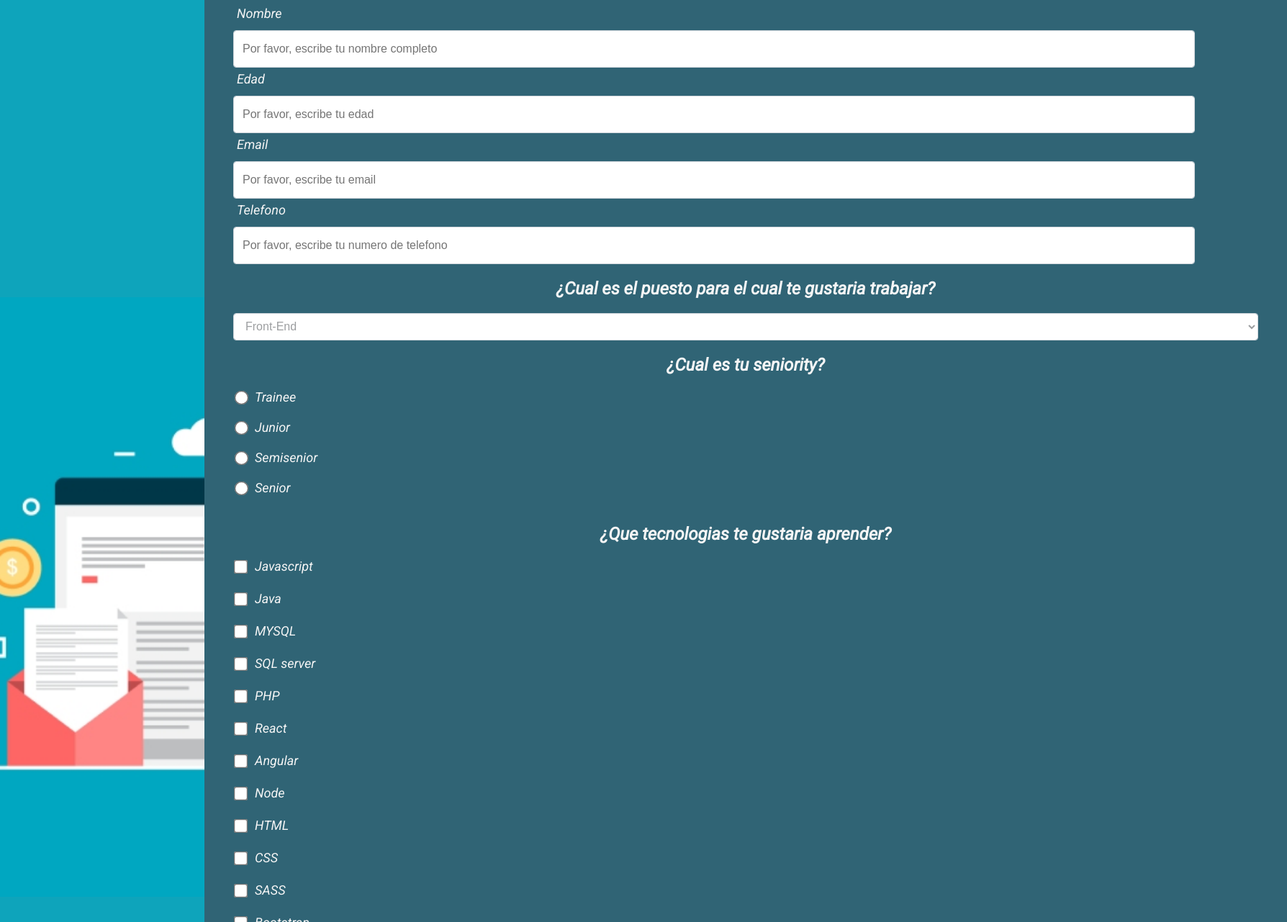
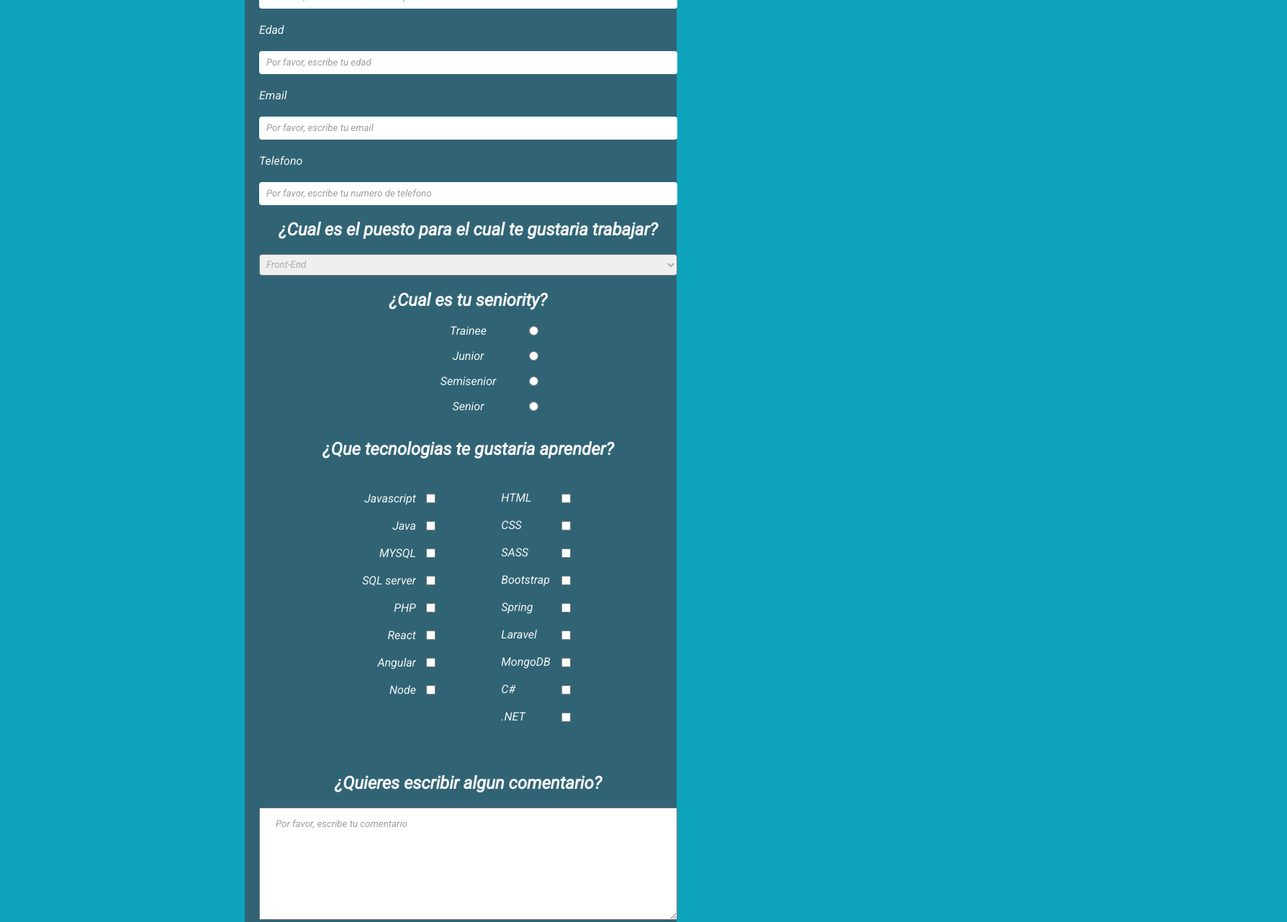
Before and after one commit to AlanRios19/survey-form, a plain HTML site: page index.html in a window 1280 px wide. Shown: the part 175-1456 px from the top of the page at 72% size, 1788 px wide, since content can reach past the window. Drawn offline with Linux system fonts and the light colour scheme.

Commit message:
Personalizando el proyecto

```diff
--- a/index.html
+++ b/index.html
@@ -9,97 +9,85 @@
     <link rel="icon" href="iconos/formulario-icono.png">
 
 </head>
-<body background="Imagen/programacion.jpg">
-    <header>
-        <h1 id="title">Desarrolladores</h1>
-        <p id="description">Encuesta para los amantes de la programacion</p>
-    </header>
-      <div class="container">
-        <div class="order">
-          <form id="survey-form" method="dialog">
-            <div class="center">
-                <label for="nombre" id="name-label">Nombre</label>
-                <input class="control"type="text" id="name" required placeholder="Por favor, escribe tu nombre completo">
-                <label for="edad" id="edad-label">Edad</label>
-                <input class="control"type="number" id="edad" required min="1" max="99" placeholder="Por favor, escribe tu edad">
-                <label for="email" id="email-label">Email</label>
-                <input class="control"type="email" id="email" required placeholder="Por favor, escribe tu email">
-                <label for="telefono" id="number-label">Telefono</label>
-                <input class="control" type="number" id="number" required min="1" max="9999999999" placeholder="Por favor, escribe tu numero de telefono">
+<body>
+    <section class="container">
+        <h1 id="title">Encuesta para Desarrolladores</h1>
+    <div class="box">
+          <form id="survey-form">
+              <div class="inputs-comun">
+                <label class="labels" for="nombre" id="name-label">Nombre</label>
+                <input class="inputs"type="text" id="name" required placeholder="Por favor, escribe tu nombre completo">
+                <label class="labels" for="edad" id="edad-label">Edad</label>
+                <input class="inputs"type="number" id="edad" required min="1" max="99" placeholder="Por favor, escribe tu edad">
+                <label class="labels" for="email" id="email-label">Email</label>
+                <input class="inputs"type="email" id="email" required placeholder="Por favor, escribe tu email">
+                <label class="labels" for="telefono" id="number-label">Telefono</label>
+                <input class="inputs" type="number" id="number" required min="1" max="9999999999" placeholder="Por favor, escribe tu numero de telefono">
+            </div>
                 <h2>¿Cual es el puesto para el cual te gustaria trabajar?</h2>
-                <select class="control" name="puesto" id="dropdown">
+                <select>
                     <option value="1">Front-End</option>
                     <option value="2">Back-End</option>
                     <option value="3">Full Stack</option>
                 </select>
-             </div>
               <h2>¿Cual es tu seniority?</h2>
-                 <div class="order-new">
+                 <div class="inputs-radio">
                     <label for="seniority">Trainee</label>
-                    <input type="radio" name="seniority" value="1">
+                    <input type="radio" class="radio" value="1">
                     <label for="seniority">Junior</label>
-                    <input type="radio" name="seniority" value="2">
+                    <input type="radio" class="radio" value="2">
                     <label for="seniority">Semisenior</label>
-                    <input type="radio" name="seniority" value="3">
+                    <input type="radio" class="radio" value="3">
                     <label for="seniority">Senior</label>
-                    <input type="radio" name="seniority" value="4">
+                    <input type="radio" class="radio" value="4">
                  </div>
                 <h2>¿Que tecnologias te gustaria aprender?</h2>
-                  <div class="order-new">
+                <div class="checkbox-uno">
                       <label for="tecnologias">Javascript</label>
-                      <input type="checkbox" name="tecnologias" value="1">
+                      <input class="label-checkbox-uno" type="checkbox" name="tecnologias" value="1">
                       <label for="tecnologias">Java</label>
-                      <input type="checkbox" name="tecnologias" value="2">
+                      <input class="label-checkbox-uno" type="checkbox" name="tecnologias" value="2">
                       <label for="tecnologias">MYSQL</label>
-                      <input type="checkbox" name="tecnologias" value="3">
+                      <input class="label-checkbox-uno" type="checkbox" name="tecnologias" value="3">
                       <label for="tecnologias">SQL server</label>
-                      <input type="checkbox" name="tecnologias" value="4">
+                      <input class="label-checkbox-uno" type="checkbox" name="tecnologias" value="4">
                       <label for="tecnologias">PHP</label>
-                      <input type="checkbox" name="tecnologias" value="5">
+                      <input class="label-checkbox-uno" type="checkbox" name="tecnologias" value="5">
                       <label for="tecnologias">React</label>
-                      <input type="checkbox" name="tecnologias" value="6">
+                      <input class="label-checkbox-uno" type="checkbox" name="tecnologias" value="6">
                       <label for="tecnologias">Angular</label>
-                      <input type="checkbox" name="tecnologias" value="7">
+                      <input class="label-checkbox-uno" type="checkbox" name="tecnologias" value="7">
                       <label for="tecnologias">Node</label>
-                      <input type="checkbox" name="tecnologias" value="8">
+                      <input class="label-checkbox-uno" type="checkbox" name="tecnologias" value="8">
+                    </div>
+                    <div class="checkbox-dos">
                       <label for="tecnologias">HTML</label>
-                      <input type="checkbox" name="tecnologias" value="9">
+                      <input class="label-checkbox-dos" type="checkbox" name="tecnologias" value="9">
                       <label for="tecnologias">CSS</label>
-                      <input type="checkbox" name="tecnologias" value="10">
+                      <input class="label-checkbox-dos" type="checkbox" name="tecnologias" value="10">
                       <label for="tecnologias">SASS</label>
-                      <input type="checkbox" name="tecnologias" value="11">
+                      <input class="label-checkbox-dos" type="checkbox" name="tecnologias" value="11">
                       <label for="tecnologias">Bootstrap</label>
-                      <input type="checkbox" name="tecnologias" value="12">
+                      <input class="label-checkbox-dos" type="checkbox" name="tecnologias" value="12">
                       <label for="tecnologias">Spring</label>
-                      <input type="checkbox" name="tecnologias" value="13">
+                      <input class="label-checkbox-dos" type="checkbox" name="tecnologias" value="13">
                       <label for="tecnologias">Laravel</label>
-                      <input type="checkbox" name="tecnologias" value="14">
+                      <input class="label-checkbox-dos" type="checkbox" name="tecnologias" value="14">
                       <label for="tecnologias">MongoDB</label>
-                      <input type="checkbox" name="tecnologias" value="15">
+                      <input class="label-checkbox-dos" type="checkbox" name="tecnologias" value="15">
                       <label for="tecnologias">C#</label>
-                      <input type="checkbox" name="tecnologias" value="16">
+                      <input class="label-checkbox-dos" type="checkbox" name="tecnologias" value="16">
                       <label for="tecnologias">.NET</label>
-                      <input type="checkbox" name="tecnologias" value="17">
+                      <input class="label-checkbox-dos" type="checkbox" name="tecnologias" value="17">
                 </div>
+                <h2>¿Quieres escribir algun comentario?</h2>
                   <div class="coments">
-                      <h2>¿Quieres escribir algun comentario?</h2>
-                      <textarea name="comentarios" id="comentarios" cols="70" rows="10" placeholder="Por favor, escribe tu comentario"></textarea>
+                      <textarea  cols="70" rows="10" placeholder="Por favor, escribe tu comentario"></textarea>
+                      <button type="submit">Enviar</button>
                   </div>
-                <!--   <div class="w3-container">
-                    <button onclick="document.getElementById('submit').style.display='block'" class="w3-button w3-teal w3-hover-teal" >Enviar</button>
-                     <div id="submit" class="w3-modal w3-animate-opacity">
-                        <div class="w3-modal-content w3-card-4">
-                          <div class="w3-container">
-                              <h3>Gracias por Completar la Encuesta</h3>
-                              <i class="fas fa-check-circle w3-jumbo"></i>
-                              <span onclick="location.reload()"
-                              class="w3-button w3-large w3-display-topright w3-hover-black">&times;</span>
-                          </div>
-                        </div>
-                     </div>
-                  </div> -->
+
               </form>
             </div>
-      </div>
+        </section>
        </body>
 </html>
--- a/styles.css
+++ b/styles.css
@@ -12,121 +12,174 @@ body {
    font-family: 'Roboto', sans-serif;
 }
 
+.title{
+  position: relative;
+  bottom: 1200px;
+}
+
 .header {
     padding: 0 10px;
     margin-bottom: 30px;
   }
 
-form {
+  .box{
+    width: 100%;
+    display: flex;
+    flex-direction: column;
     background-color: #306475;
-    padding: 40px 10px;
     border-radius: 4px;
+    max-width: 600px;
+    flex-flow: column wrap;
+    align-items: center;
+    justify-content: center;
+  }
+
+form{
+  padding: 20px;
+  display: flex;
+  flex-direction: column;
+  align-items: center;
+  flex-flow: column wrap;
 }
 
-@media (min-width: 480px) {
-    form {
-      padding: 40px;
-     }
+.inputs-comun{
+  display: flex;
+  flex-direction: column;
+  width: 100%;
+  max-width: 600px;
+}
+
+.container{
+  width: 100%;
+  display: flex;
+  flex-direction: column;
+  align-items: center;
+  justify-content: center;
+}
+
+.labels{
+  margin-top: 20px;
+  margin-bottom: 20px;
+  display: flex;
+  align-self: start;
+}
+
+.inputs{
+  height: 30px;
+  border-radius: 4px;
+  outline: none;
+  border: none;
+  padding-left: 10px;
+}
+
+.inputs::placeholder{
+  opacity: 0.7;
+  font-family: 'Roboto';
+}
+
+select{
+  width: 100%;
+  height: 30px;
+  border-radius: 4px;
+  outline: none;
+  color: rgb(175, 169, 169);
+  padding-left: 5px;
+  font-family: 'Roboto';
+  max-width: 600px;
+}
+
+.inputs-radio{
+  display: flex;
+  flex-direction: column;
+}
+
+.radio{
+  position: relative;
+  bottom: 19px;
+  left: 90px;
+}
+
+.checkbox-uno{
+  display: flex;
+  flex-direction: column;
+  align-items: flex-end;
+  position: relative;
+  top: 25px;
+  right: 110px;
+}
+
+.checkbox-dos{
+  display: flex;
+  flex-direction: column;
+  align-items: flex-start;
+  position: relative;
+  bottom: 280px;
+  left: 80px;
+  margin-bottom: -250px;
+}
+
+.label-checkbox-uno{
+  position: relative;
+  bottom: 19px;
+  left: 30px
+}
+
+.label-checkbox-dos{
+  position: relative;
+  left: 80px;
+  bottom: 18px
+}
+
+textarea::placeholder{
+  opacity: 0.7;
+  font-family: 'Roboto';
+  padding: 12px 20px
+}
+
+button{
+  width: 100%;
+  max-width: 100px;
+  height: 30px;
+  margin-top: 20px;
+  background-color: teal;
+  border: none;
+  outline: none;
+  color: white;
+  cursor: pointer;
+}
+
+@media(max-width: 650px){
+  .box{
+    max-width: 400px;
   }
 
-.center label {
-  padding: 5px;
+  .checkbox-dos{
+    position: relative;
+    left: 100px;
+  }
+
+  .checkbox-uno{
+    position: relative;
+    right: 130px;
+  }
+
+textarea{
+  width: 100%;
+  max-width: 350px;
+ }
 }
 
-.center input {
-  width: 92%;
+@media(max-width: 430px){
+  .box{
+    max-width: 300px;
+  }
+  textarea{
+    max-width: 250px;
+  }
+  .checkbox-uno{
+    right: 100px;
+  }
+  .checkbox-dos{
+    left: 70px;
+  }
 }
-
-.order label {
-    display: flex;
-    align-items: center;
-    font-size: 18px;
-    margin-bottom: 8px;
-}
-
-#dropdown {
-    display: flex;
-    align-items: center;
-    margin-bottom: 8px;
-    font-size: inherit;
-    line-height: inherit;
-}
-
-.container {
-  width: 100%;
-  margin: 34px auto 0 auto;
-}
-
-@media (min-width: 576px) {
-    .container {
-      max-width: 540px;
-    }
-  }
-
-  @media (min-width: 768px) {
-    .container {
-      max-width: 720px;
-    }
-  }
-
-.order {
-     padding: 4px;
-  }
-
-  input,textarea {
-    font-size: inherit;
-    line-height: inherit;
-    outline: none;
-  }
-
-  .control {
-      display: block;
-      width: 100%;
-      height: 38px;
-      padding: 6px 12px;
-      color: #9c9ea0;
-      background-color: #fff;
-      background-clip: padding-box;
-      border: 1px solid #ced4da;
-      border-radius: 4px;
-   }
-
-  .order-new input {
-    display: block;
-    position: relative;
-    bottom: 24px;
-  }
-
-  .order-new label {
-   position: relative;
-   left: 30px;
-  }
-
-
-  input[type=checkbox] {
-    transform: scale(1.5);
-  }
-
-  input[type=radio] {
-    transform: scale(1.5);
-  }
-
-  .coments textarea {
-    position: relative;
-    padding: 10px;
-    width: 90%;
-  }
-
-  select{
-    outline: none;
-  }
-
-  form{
-    width: 200%;
-
-  }
-/* .fas {
-  position: relative;
-  top: 40px;
-}
- */
```
Lines whose indentation alone changed are shown as unchanged.
